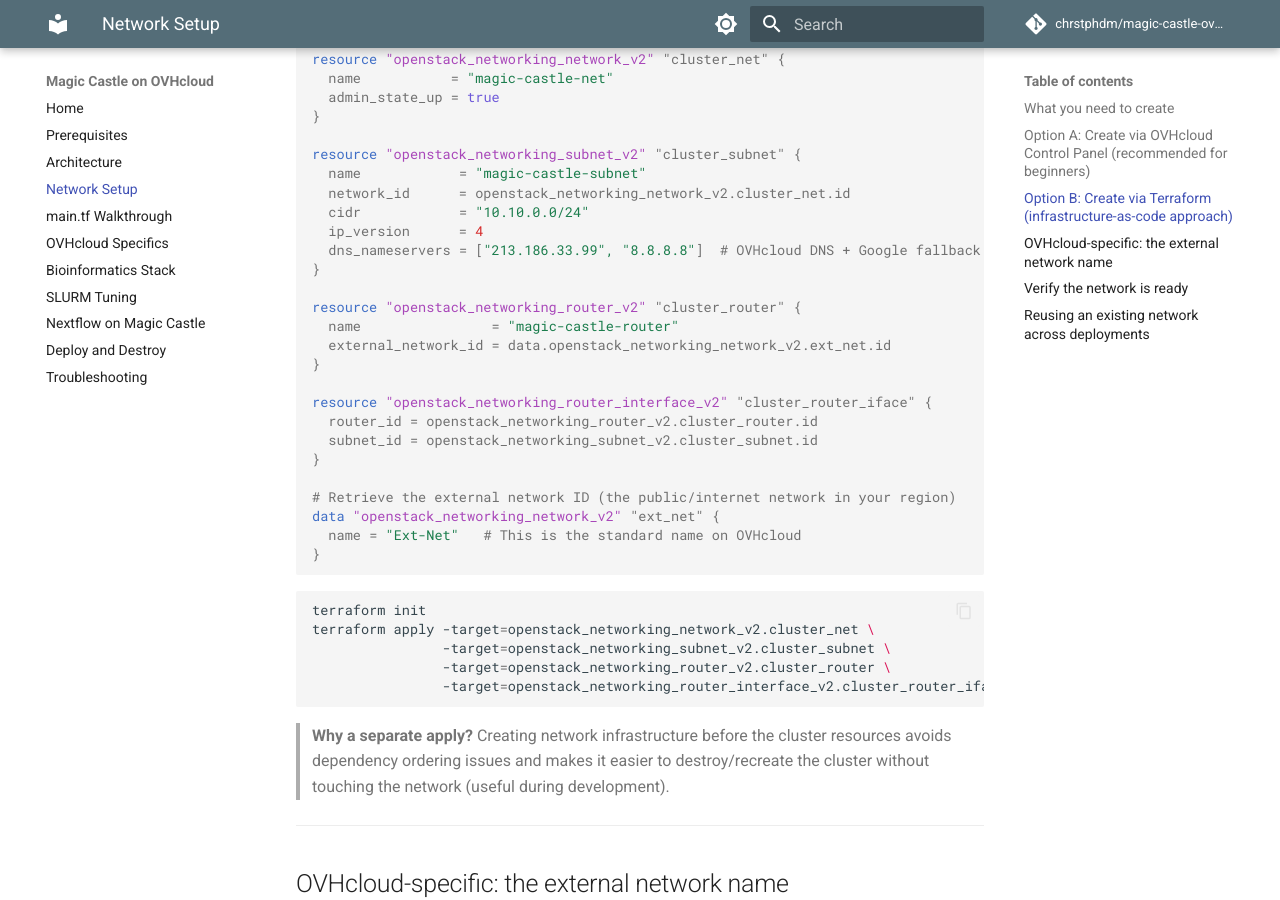
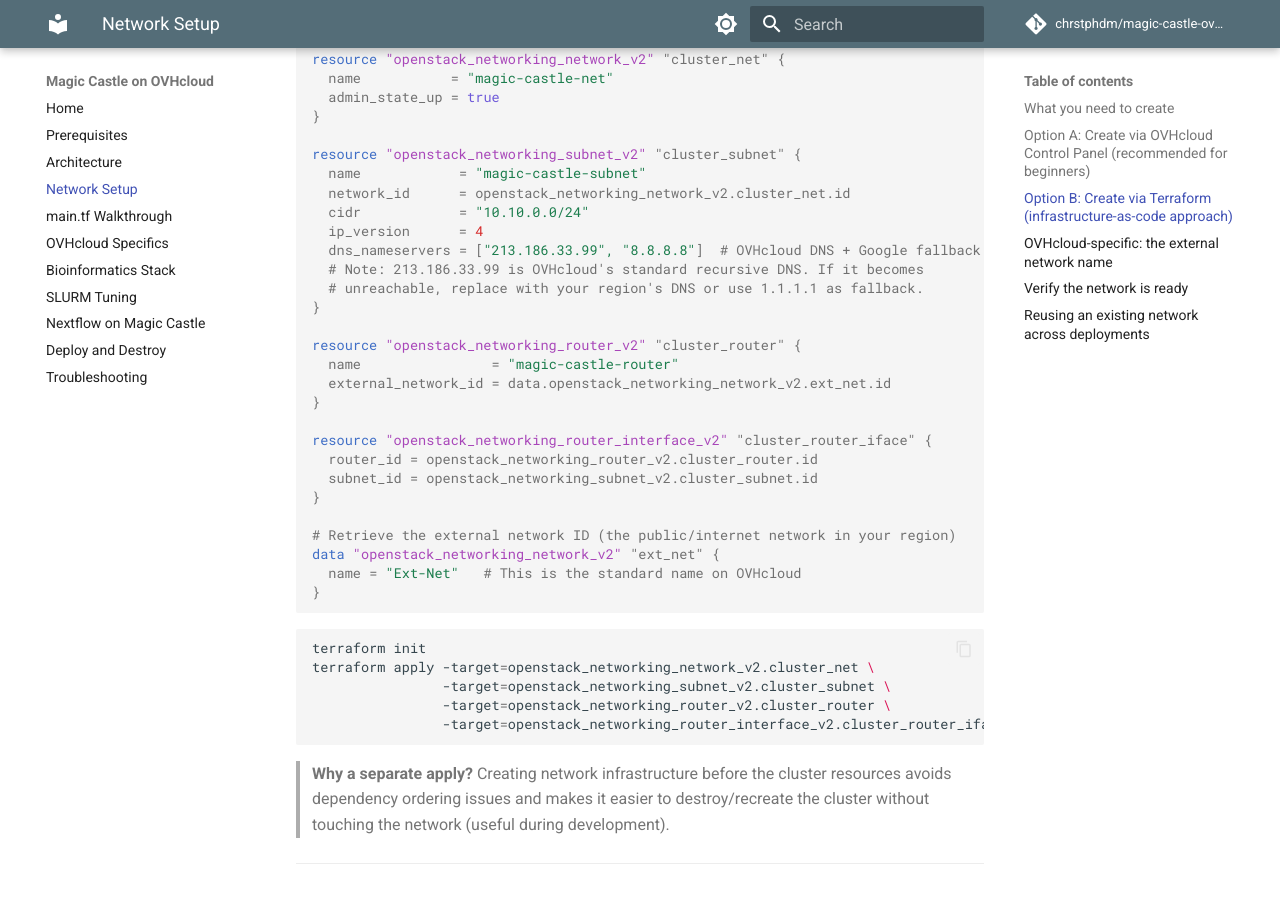
Before and after one commit to chrstphdm/magic-castle-ovhcloud, an MkDocs documentation site: the page built from docs/03-network-setup.md, in a window 1280 px wide and 900 px high, scrolled down 1193 px. Built offline with MkDocs 1.6.1 and Material for MkDocs 9.7.7, drawn with Linux system fonts in a browser that asks for light colours; comment, search, counter and statistics services are not loaded.

Commit message:
docs: add stability note for hardcoded OVHcloud DNS IP

```diff
--- a/docs/03-network-setup.md
+++ b/docs/03-network-setup.md
@@ -56,6 +56,8 @@
   cidr            = "10.10.0.0/24"
   ip_version      = 4
   dns_nameservers = ["213.186.33.99", "8.8.8.8"]  # OVHcloud DNS + Google fallback
+  # Note: 213.186.33.99 is OVHcloud's standard recursive DNS. If it becomes
+  # unreachable, replace with your region's DNS or use 1.1.1.1 as fallback.
 }
 
 resource "openstack_networking_router_v2" "cluster_router" {
```
